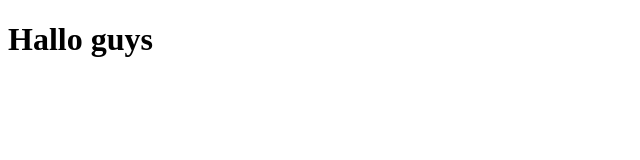
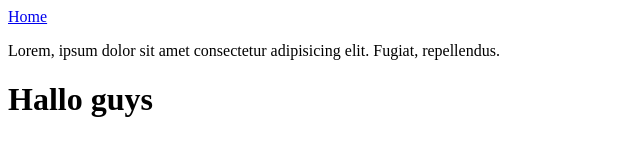
Before and after one commit to amizulhilmi/BelajarDiRevoU, a plain HTML site: page index.html in a window 1280 px wide. Shown: the whole page, without its empty margins (0-640 px from the left). Drawn offline with Linux system fonts and the light colour scheme.

Commit message:
Update index.html

```diff
--- a/index.html
+++ b/index.html
@@ -4,8 +4,8 @@
         <title>Pertemuan Pertama</title>
     </Head>
     <body>
-
+        <a href="Home">Home</a>
+        <p>Lorem, ipsum dolor sit amet consectetur adipisicing elit. Fugiat, repellendus.</p>
         <h1>Hallo guys</h1>
-
     </body>
 </html>
```
